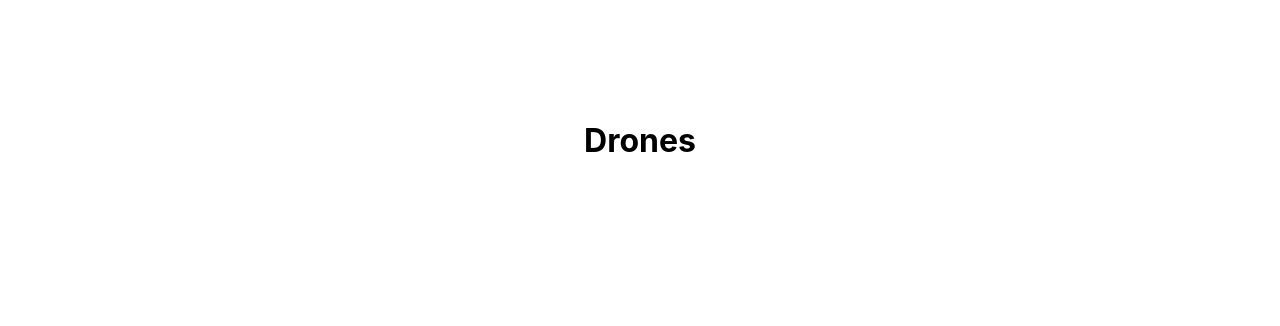
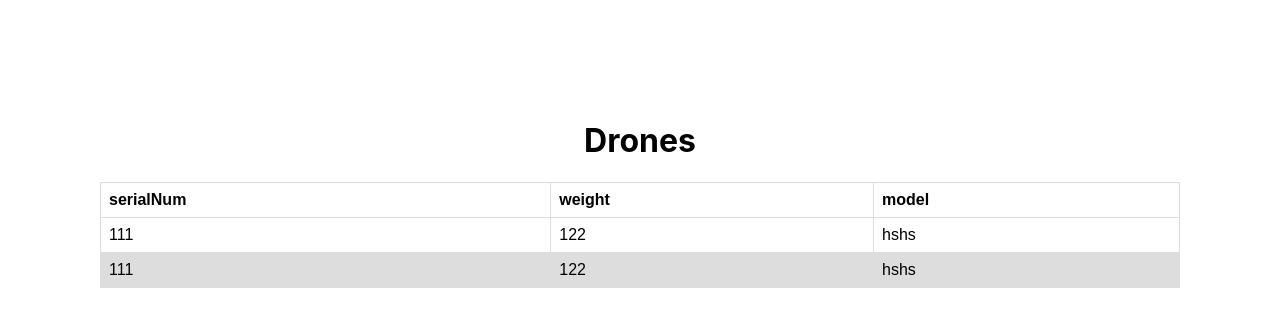
Before and after one commit to mira-ayman95/DronesFrontEnd, a React (Create React App) app: page / in a window 1280 px wide. Shown: the top 326 px of the page. Built offline with nearby package versions, Linux system fonts and the light colour scheme.

Commit message:
add table component and use it in drones

```diff
--- /dev/null
+++ b/src/components/table.jsx
@@ -0,0 +1,49 @@
+import styled from 'styled-components';
+
+const StyledTable = styled.table`
+  font-family: arial, sans-serif;
+  border-collapse: collapse;
+  width: 100%;
+
+  & th,td {
+    border: 1px solid #dddddd;
+    text-align: left;
+    padding: 8px;
+  }
+
+  & tr:nth-child(even) {
+    background-color: #dddddd;
+  }
+`;
+
+function Table(props) {
+    const data = props.data;
+    const columns = props.columns || ["serialNum", "weight", "model"];
+    return (
+        <StyledTable>
+            <tr>
+                {
+                    columns.map(column => (
+                        <th>{column}</th>
+                    ))
+                }
+            </tr>
+            <tbody>
+                {
+                    data.map(item => (
+                        <tr>
+                            {
+                                columns.map(column => (
+                                    <td>{item[column]}</td>
+                                ))
+                            }
+                        </tr>
+                    ))
+                }
+            </tbody>
+
+        </StyledTable>
+    );
+}
+
+export default Table;
--- a/src/pages/home.jsx
+++ b/src/pages/home.jsx
@@ -1,9 +1,12 @@
 import { Center } from '../components/center';
+import Table from '../components/table';
 
 function Home() {
+    const droneData = [{ serialNum: 111, weight: 122, model: "hshs" }, { serialNum: 111, weight: 122, model: "hshs" }];
     return (
         <Center>
             <h1>Drones</h1>
+            <Table data={droneData} />
         </Center >
     );
 }
```
